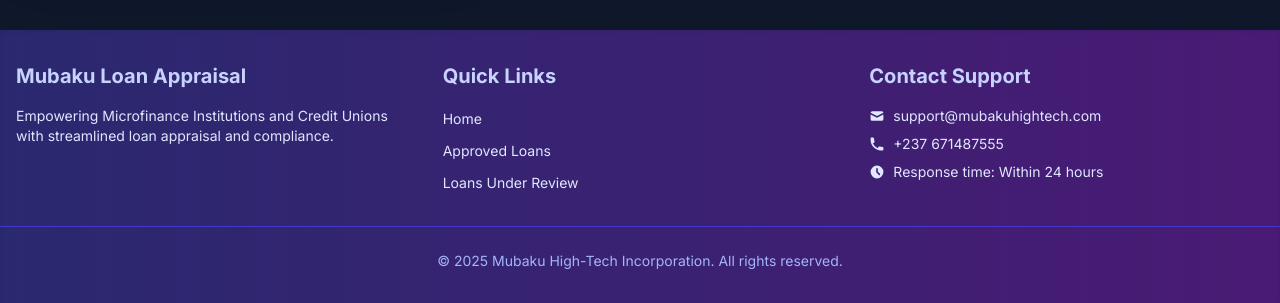
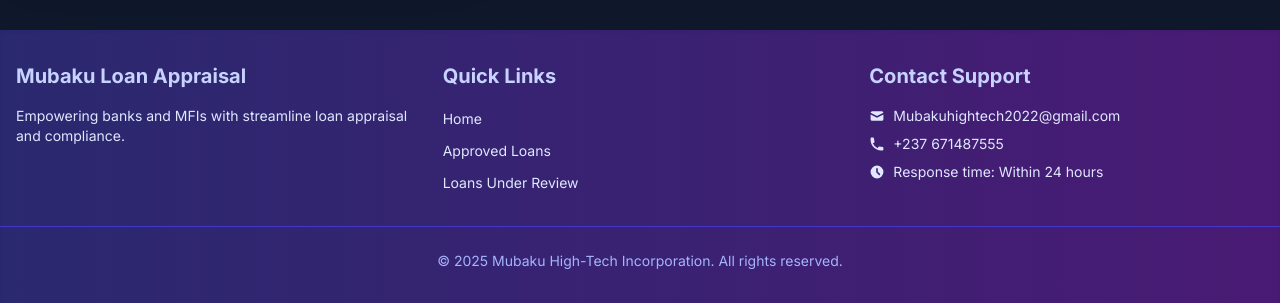
Before and after one commit to Stevelobe/loan_appraisal_app, a Django app: page /agricultural/ in a window 1280 px wide. Shown: the part 3303-3606 px from the top of the page. Run offline with Django 4.2, Linux system fonts and the light colour scheme; a user stored in the database is signed in; some libraries are stand-ins or nearby versions.

Commit message:
removed signup page and updated email address

```diff
--- a/calculator/templates/calculator/base.html
+++ b/calculator/templates/calculator/base.html
@@ -295,7 +295,7 @@
             <div class="col-span-1">
                 <h3 class="text-xl font-bold mb-4 text-indigo-200">Mubaku Loan Appraisal</h3>
                 <p class="text-indigo-100 text-sm">
-                    Empowering Microfinance Institutions and Credit Unions with streamlined loan appraisal and compliance.
+                    Empowering banks and MFIs with streamline loan appraisal and compliance.
                 </p>
             </div>
             <div class="col-span-1">
@@ -312,9 +312,9 @@
                 <h3 class="text-xl font-bold mb-4 text-indigo-200">Contact Support</h3>
                 <ul class="space-y-2 text-sm">
                     <li>
-                        <a href="mailto:support@mubakuhightech.com" class="text-indigo-100 hover:text-white transition-colors duration-200 flex items-center">
+                        <a href="mailto:Mubakuhightech2022@gmail.com" class="text-indigo-100 hover:text-white transition-colors duration-200 flex items-center">
                             <svg class="w-4 h-4 mr-2" fill="currentColor" viewBox="0 0 20 20" xmlns="http://www.w3.org/2000/svg"><path d="M2.003 5.884L10 9.882l7.997-3.998A2 2 0 0016 4H4a2 2 0 00-1.997 1.884z"></path><path d="M18 8.118l-8 4-8-4V14a2 2 0 002 2h12a2 2 0 002-2V8.118z"></path></svg>
-                            support@mubakuhightech.com
+                            Mubakuhightech2022@gmail.com
                         </a>
                     </li>
                     <li>
```
